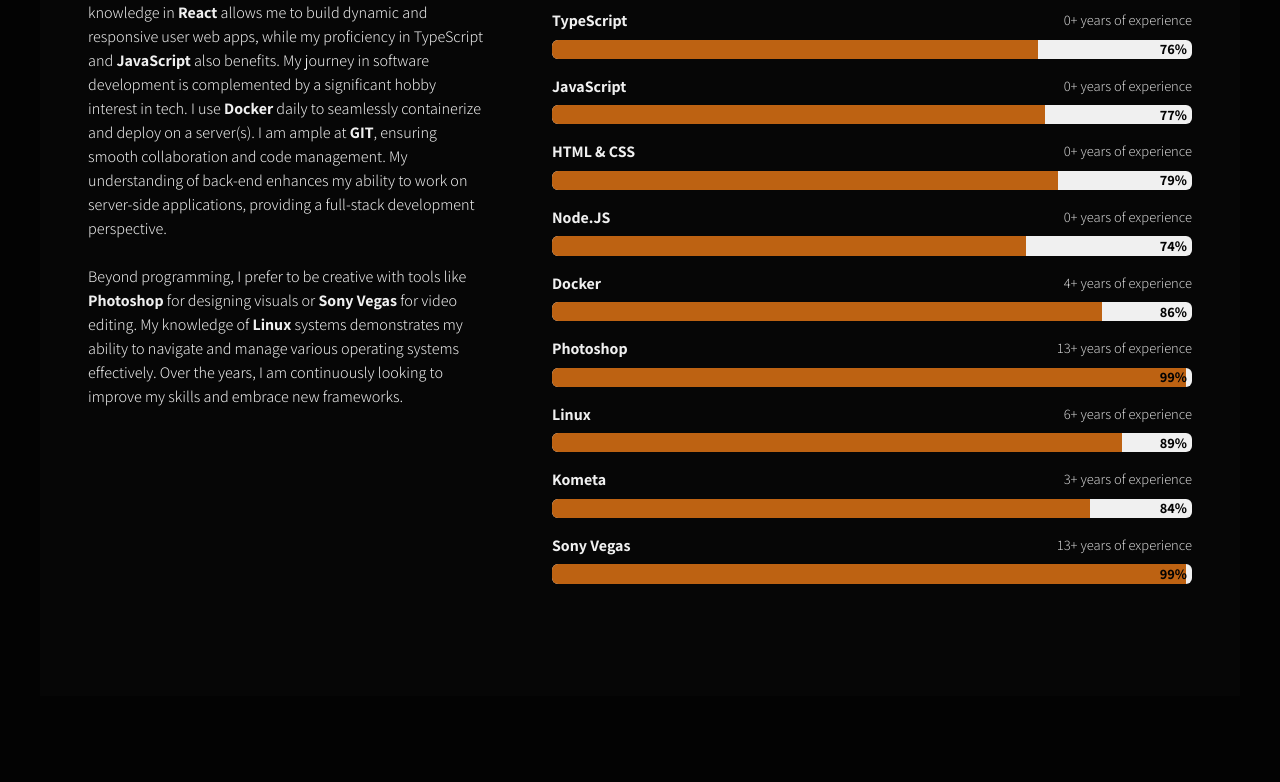
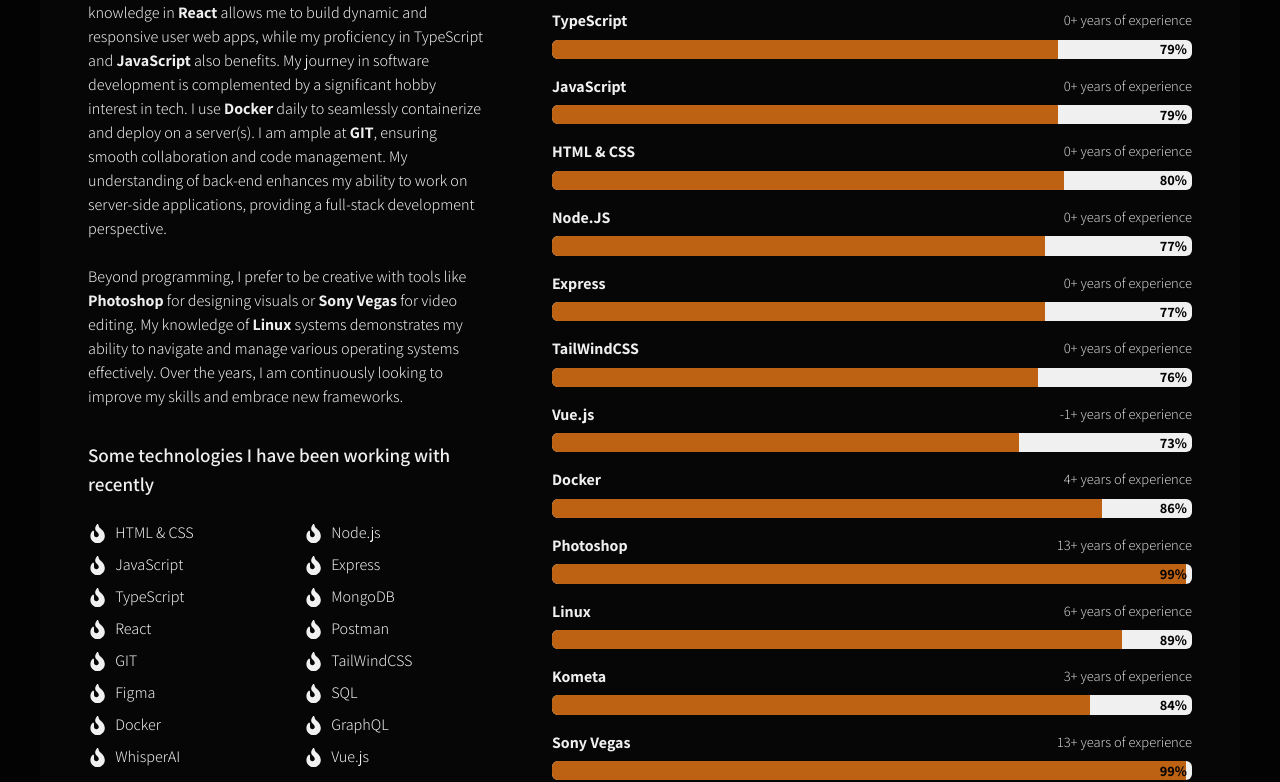
Before and after one commit to jhn322/portfolio-react, a React (Vite) app: page / in a window 1280 px wide. Shown: the part 2012-2794 px from the top of the page. Built offline with nearby package versions, Linux system fonts and the light colour scheme; a web font is replaced by a local one.

Commit message:
expanded with a technology list

```diff
--- a/src/components/Skills.jsx
+++ b/src/components/Skills.jsx
@@ -1,5 +1,6 @@
 import { useState, useEffect } from "react";
 import useIntersectionObserver from "../hooks/useIntersectionObserver";
+import { FaFire } from "react-icons/fa";
 import "../styles/Skills.css";
 
 const getCurrentDate = () => {
@@ -14,11 +15,36 @@ const skills = [
   { skill: "JavaScript", startYear: 2023, startMonth: 9 },
   { skill: "HTML & CSS", startYear: 2023, startMonth: 9 },
   { skill: "Node.JS", startYear: 2024, startMonth: 5 },
+  { skill: "Express", startYear: 2024, startMonth: 5 },
+  { skill: "TailWindCSS", startYear: 2024, startMonth: 7 },
+  { skill: "Vue.js", startYear: 2024, startMonth: 11 },
   { skill: "Docker", startYear: 2020, startMonth: 1 },
   { skill: "Photoshop", startYear: 2011, startMonth: 3 },
   { skill: "Linux", startYear: 2018, startMonth: 3 },
   { skill: "Kometa", startYear: 2021, startMonth: 1 },
   { skill: "Sony Vegas", startYear: 2011, startMonth: 3 },
+];
+
+const technologiesList1 = [
+  { name: "HTML & CSS", icon: <FaFire /> },
+  { name: "JavaScript", icon: <FaFire /> },
+  { name: "TypeScript", icon: <FaFire /> },
+  { name: "React", icon: <FaFire /> },
+  { name: "GIT", icon: <FaFire /> },
+  { name: "Figma", icon: <FaFire /> },
+  { name: "Docker", icon: <FaFire /> },
+  { name: "WhisperAI", icon: <FaFire /> },
+];
+
+const technologiesList2 = [
+  { name: "Node.js", icon: <FaFire /> },
+  { name: "Express", icon: <FaFire /> },
+  { name: "MongoDB", icon: <FaFire /> },
+  { name: "Postman", icon: <FaFire /> },
+  { name: "TailWindCSS", icon: <FaFire /> },
+  { name: "SQL", icon: <FaFire /> },
+  { name: "GraphQL", icon: <FaFire /> },
+  { name: "Vue.js", icon: <FaFire /> },
 ];
 
 const Skills = () => {
@@ -43,12 +69,13 @@ const Skills = () => {
   }, []);
 
   const skillPriority = {
-    "HTML & CSS": 4,
-    GIT: 3,
-    JavaScript: 2,
-    TypeScript: 1,
-    React: 1,
-    "Node.JS": 0,
+    JavaScript: 4,
+    TypeScript: 4,
+    React: 3,
+    "Node.JS": 2,
+    Express: 2,
+    TailWindCSS: 1,
+    "Vue.js": 0,
   };
 
   const calculateYearsOfExperience = (startYear, startMonth) => {
@@ -81,7 +108,7 @@ const Skills = () => {
       percentage += skillPriority[skill];
     }
 
-    if (skill === "Node.JS") {
+    if (skill === "Vue.js") {
       percentage -= 1;
     }
 
@@ -129,6 +156,29 @@ const Skills = () => {
             am continuously looking to improve my skills and embrace new
             frameworks.
           </p>
+          <div className="technologiesSection">
+            <h4>Some technologies I have been working with recently</h4>
+            <div className="technologiesContainer">
+              <div className="technologiesList">
+                <ul>
+                  {technologiesList1.map((tech) => (
+                    <li key={tech.name}>
+                      {tech.icon} {tech.name}
+                    </li>
+                  ))}
+                </ul>
+              </div>
+              <div className="technologiesList">
+                <ul>
+                  {technologiesList2.map((tech) => (
+                    <li key={tech.name}>
+                      {tech.icon} {tech.name}
+                    </li>
+                  ))}
+                </ul>
+              </div>
+            </div>
+          </div>
         </article>
         <div className="skillItemsWrapper">
           {updatedExperiences.map((exp, index) => (
--- a/src/styles/Skills.css
+++ b/src/styles/Skills.css
@@ -61,6 +61,46 @@
   color: var(--bg-color);
 }
 
+.technologiesSection h4 {
+  font-size: 1.2rem;
+  margin-bottom: 1rem;
+}
+
+.technologiesContainer {
+  display: flex;
+  justify-content: space-between;
+}
+
+.technologiesList {
+  flex: 1;
+  margin-right: 2rem;
+}
+
+.technologiesList:last-child {
+  margin-right: 0;
+}
+
+.technologiesList h4 {
+  font-size: 1.2rem;
+  margin-bottom: 0.5rem;
+}
+
+.technologiesList ul {
+  list-style: none;
+  padding: 0;
+}
+
+.technologiesList li {
+  display: flex;
+  align-items: center;
+  margin-bottom: 0.5rem;
+}
+
+.technologiesList li svg {
+  margin-right: 0.5rem;
+  font-size: 1.2rem;
+}
+
 /* Bigger screens */
 @media (min-width: 1024px) {
   .headlineContainer {
```
